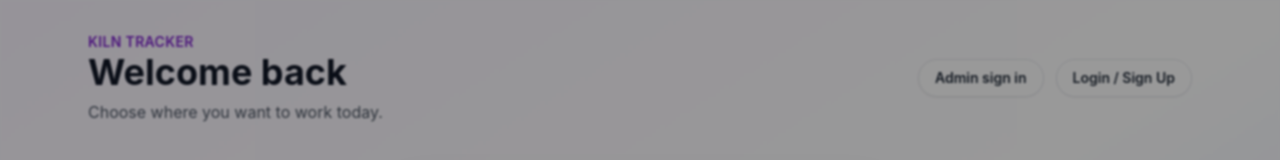
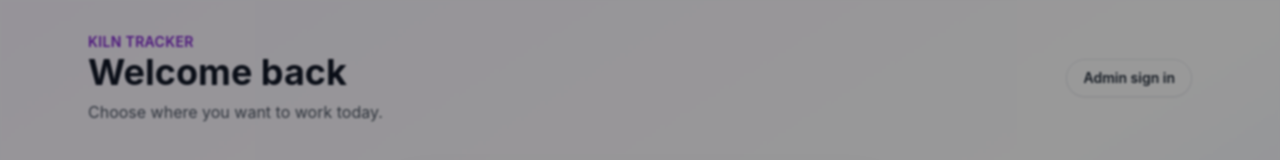
Before and after one commit to jdin9/KilnTracker, a Next.js app: page / in a window 1280 px wide. Shown: the top 160 px of the page. Built offline with nearby package versions, Linux system fonts and the light colour scheme; no server answers.

Commit message:
Remove login signup link from home page

```diff
--- a/src/app/page.tsx
+++ b/src/app/page.tsx
@@ -35,12 +35,6 @@ export default function HomePage() {
                 Admin sign in
               </Link>
             )}
-            <Link
-              href="/auth"
-              className="rounded-full border border-gray-200 bg-white px-4 py-2 text-sm font-semibold text-gray-800 shadow-sm transition hover:border-purple-200 hover:text-purple-800"
-            >
-              Login / Sign Up
-            </Link>
           </div>
         </div>
 
```
